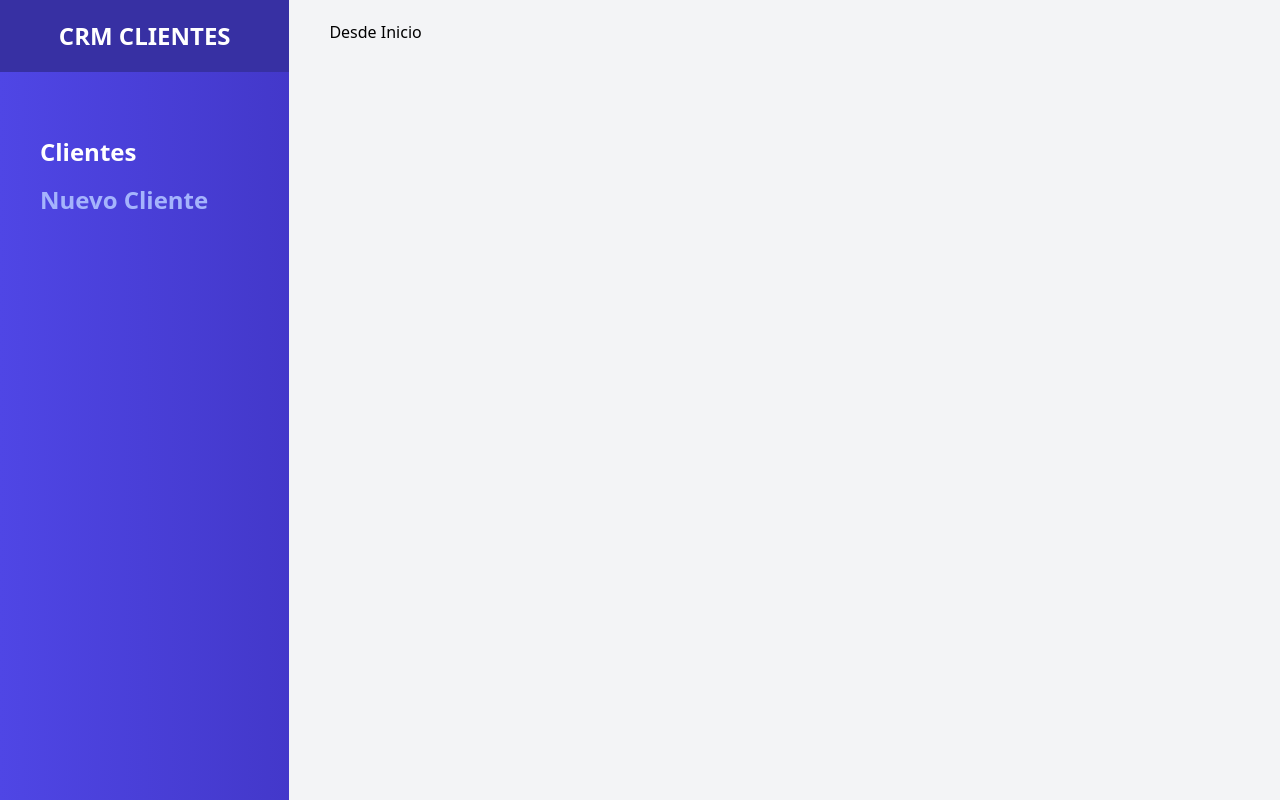
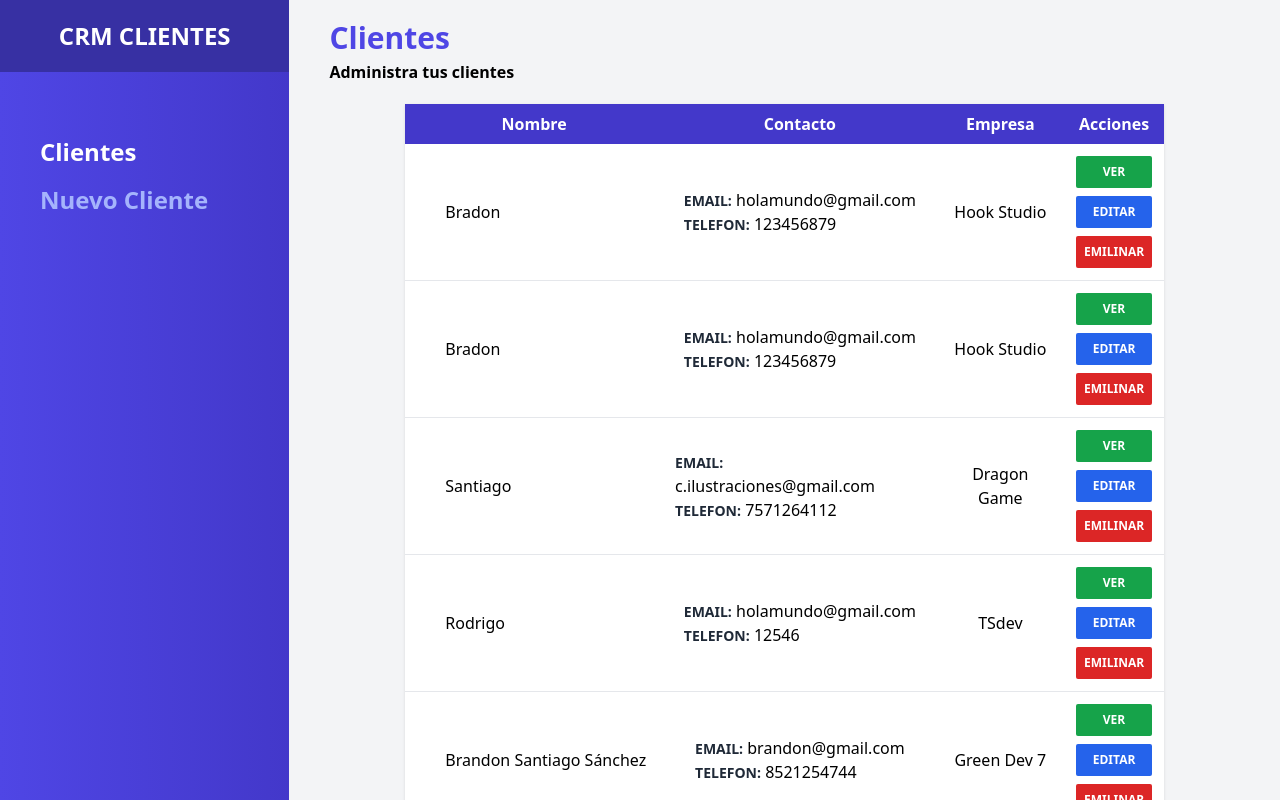
Before and after one commit to tonatiujsanchez/crm-react, a React (Vite) app: page /clientes in a window 1280 px wide. Shown: the top 800 px of the page. Built offline with nearby package versions, Linux system fonts and the light colour scheme; data requests are answered from the project's data file.

Commit message:
Mostrar Clientes y Ver Detalles de Cliente implementado

```diff
--- a/db.json
+++ b/db.json
@@ -31,6 +31,30 @@
       "telefono": "12546",
       "notas": "El cliente requiere tóner cada fin de mes.",
       "id": 4
+    },
+    {
+      "nombre": "Brandon Santiago Sánchez",
+      "empresa": "Green Dev 7",
+      "email": "brandon@gmail.com",
+      "telefono": "8521254744",
+      "notas": "El cliente requiere tóner de calidad premium cada 15 días, con entrega a domicilio.",
+      "id": 5
+    },
+    {
+      "nombre": "Rodrigo Sánchez Hernández",
+      "empresa": "Hook Studio",
+      "email": "Rodrigo@gmail.com",
+      "telefono": "",
+      "notas": "El cliente requiere mantenimiento a sus copiadoras.",
+      "id": 6
+    },
+    {
+      "nombre": "Aaron Hernández",
+      "empresa": "Tlapalli Studio",
+      "email": "AaronHer@gmail.com",
+      "telefono": "999 888 7766",
+      "notas": "",
+      "id": 7
     }
   ]
 }
--- a/src/App.jsx
+++ b/src/App.jsx
@@ -6,6 +6,7 @@ import Layout from "./layout/Layout"
 import Inicio from './pages/Inicio'
 import NuevoCliente from "./pages/NuevoCliente"
 import EditarCliente from "./pages/EditarCliente"
+import VerCliente from "./pages/VerCliente"
 
 
 
@@ -19,6 +20,7 @@ function App() {
                     <Route index element={ <Inicio /> } />
                     <Route path="nuevo" element={ <NuevoCliente /> } />
                     <Route path="editar/:id" element={ <EditarCliente /> } />
+                    <Route path=":id" element={ <VerCliente /> } />
                 </Route>
             </Routes>
         </BrowserRouter>
--- /dev/null
+++ b/src/components/Cliente.jsx
@@ -0,0 +1,36 @@
+import { useNavigate } from "react-router-dom";
+
+
+const Cliente = ({ cliente }) => {
+
+    const navigate = useNavigate();
+
+    const { nombre, empresa, email, telefono, notas, id  } = cliente;
+
+
+  return (
+    <tr className="border-b hover:bg-gray-100">
+        <td className="p-3 pl-10">{ nombre }</td>
+        <td className="p-3 hidden md:table-cell">
+            <div className="grid place-content-center">
+                <p><span className="text-gray-800 uppercase font-bold text-sm">Email:</span> { email }</p>
+                <p><span className="text-gray-800 uppercase font-bold text-sm">Telefon:</span> { telefono }</p>
+            </div>
+        </td>
+        <td className="p-3 text-center">
+            <p className="">{ empresa }</p>
+        </td>
+        <td className="p-3">
+            <button
+                onClick={ ()=> navigate(`/clientes/${id}`) }
+                type="button"
+                className=" bg-green-600 hover:bg-green-700 text-white block w-full p-2 mb-2 uppercase font-bold text-xs rounded-sm">Ver</button>
+            <button type="button" className=" bg-blue-600 hover:bg-blue-700 text-white block w-full p-2 mb-2 uppercase font-bold text-xs rounded-sm">Editar</button>
+            <button type="button" className=" bg-red-600 hover:bg-red-700 text-white block w-full p-2 uppercase font-bold text-xs rounded-sm">Emilinar</button>
+        </td>
+
+    </tr>
+  )
+}
+
+export default Cliente
--- a/src/components/Formulario.jsx
+++ b/src/components/Formulario.jsx
@@ -10,7 +10,7 @@ const Formulario = () => {
     const nuevoClienteSchema = Yup.object().shape({
         nombre: Yup.string()
                     .min(3, 'El nombre es muy corto')
-                    .max(18, 'El nombre es muy largo')
+                    .max(40, 'El nombre es muy largo')
                     .required('El nombre del cliente es obligatorio') ,
         empresa: Yup.string()
                         .required('El nombre de la empresa es obligatorio'),
--- /dev/null
+++ b/src/components/SkeletonVerCliente.jsx
@@ -0,0 +1,29 @@
+
+
+
+const SkeletonVerCliente = () => {
+    return (
+        <div className="rounded-md max-w-sm mt-10">
+            <div className="animate-pulse flex flex-col">
+                <div className="flex-1 space-y-4 py-1 mb-10">
+                    <div className="h-2 bg-slate-300 rounded w-56"></div>
+                    <div className="h-8 bg-slate-300 rounded w-96"></div>
+                </div>
+                <div className="flex-1 space-y-4 py-1 mb-5">
+                    <div className="grid grid-cols-3 gap-4">
+                        <div className="h-3 bg-slate-300 rounded col-span-1"></div>
+                        <div className="h-2 bg-slate-300 rounded col-span-1"></div>
+                    </div>
+                </div>
+                <div className="mb-4 h-3 bg-slate-300 rounded w-28"></div>
+                <div className="mb-4 h-2 bg-slate-300 rounded w-52 sm:ml-7"></div>
+                <div className="mb-4 h-2 bg-slate-300 rounded w-36 sm:ml-7"></div>
+
+                <div className="mb-4 h-3 bg-slate-300 rounded w-28 mt-3"></div>
+                <div className="mb-4 h-52 bg-slate-300 rounded w-full md:w-96 mt-1 sm:ml-7"></div>
+            </div>
+        </div>
+    )
+}
+
+export default SkeletonVerCliente
--- a/src/layout/Layout.jsx
+++ b/src/layout/Layout.jsx
@@ -24,7 +24,7 @@ const Layout = () => {
                     </NavLink>
             </nav>
         </div>
-        <div className="md:w-4/5 px-10 py-5">
+        <div className="md:w-4/5 px-3 sm:px-10 py-5">
             <Outlet />
         </div>
     </div>
--- a/src/pages/Inicio.jsx
+++ b/src/pages/Inicio.jsx
@@ -1,11 +1,54 @@
-
+import { useEffect, useState } from 'react'
+import Cliente from '../components/Cliente';
 
 const Inicio = () => {
-  return (
-    <div>
-        <h1>Desde Inicio</h1>
-    </div>
-  )
+
+    const [ clientes, setClientes ] = useState([]);
+
+    useEffect(async () => {
+        const getClientes = async () => {
+            try {
+                const url = 'http://localhost:4000/clientes';
+                const resp = await fetch(url);
+                const result = await resp.json();
+
+                setClientes( result );
+                console.log( result );
+            } catch (error) {
+                console.log('Hubo un error al intentar obtener los clientes', error);
+            }
+        }
+        getClientes();
+    }, [])
+
+    return (
+        <div>
+            <h1 className="font-black text-3xl text-indigo-600">Clientes</h1>
+            <p className=" mt-1 text-md font-semibold">Administra tus clientes</p>
+
+            {( clientes.length > 0)
+                ? (<table className='max-w-full mt-5 table-auto shadow bg-white m-auto lg:w-10/12'>
+                    <thead className='bg-indigo-700 text-white'>
+                        <tr>
+                            <th className='p-2'>Nombre</th>
+                            <th className='p-2 hidden md:table-cell'>Contacto</th>
+                            <th className='p-2'>Empresa</th>
+                            <th className='p-2'>Acciones</th>
+                        </tr>
+                    </thead>
+                    <tbody>
+                        { clientes.map( cliente => (
+                            <Cliente key={ cliente.id } cliente = { cliente } />
+                        ))
+                        }
+                    </tbody>
+                </table>
+                )
+                : <p>No hay clientes registrados</p>
+
+            }
+        </div>
+    )
 }
 
 export default Inicio
--- a/src/pages/NuevoCliente.jsx
+++ b/src/pages/NuevoCliente.jsx
@@ -4,7 +4,7 @@ const NuevoCliente = () => {
   return (
     <>
       <h1 className="font-black text-3xl text-indigo-600">Nuevo Cliente</h1>
-      <p className=" mt-1 text-md font-semibold">Llena los siguientes campos para registros un nuevo cliente</p>
+      <p className=" mt-1 text-md font-semibold">Llena los campos para registrar un nuevo cliente</p>
       <Formulario />
     </>
   )
--- /dev/null
+++ b/src/pages/VerCliente.jsx
@@ -0,0 +1,65 @@
+import { useParams } from "react-router-dom"
+import { useState, useEffect } from 'react'
+
+import SkeletonVerCliente from './../components/SkeletonVerCliente'
+
+
+const VerCliente = () => {
+
+    const { id } = useParams();
+    const [ cliente, setCliente ] = useState({});
+    const [ cargando, setCargando ] = useState(false);
+
+    useEffect(() => {
+        setCargando(true)
+        const getCliente = async() =>{
+            try {
+                const url = `http://localhost:4000/clientes/${ id }`;
+                const resp = await fetch( url );
+                const result = await resp.json();
+
+                setCliente( result )
+            } catch (error) {
+                console.log('Hubo un error al tratar de leer el cliente.', error);
+            }
+            setTimeout(() => {
+                setCargando(false);
+            }, 800);
+        }
+        getCliente();
+    },[])
+  return (
+    <div>
+        {( cargando )
+        ? ( <SkeletonVerCliente /> )
+        : ( ( Object.keys(cliente).length > 0 )
+            ?<>
+                <p className=" mt-10 text-md font-semibold">Información detallada del cliente</p>
+                <h1 className="font-black text-3xl text-indigo-600">{ cliente.nombre }</h1>
+
+                <div className="mt-8">
+                    <p className="uppercase font-extrabold text-indigo-900 mb-4">Empresa: <span className="text-gray-700 font-semibold">{ cliente.empresa }</span></p>
+                    <p className="uppercase font-extrabold text-indigo-900 mb-1">Contacto:</p>
+                    <div className="sm:ml-7 mb-4">
+                        <p className="font-semibold">Email: <span className="text-gray-700">{ cliente.email }</span></p>
+                        { ( cliente.telefono )
+                            &&<p className="font-semibold">Telefono: <span className="text-gray-700">{ cliente.telefono }</span></p>
+
+                        }
+                    </div>
+                    { ( cliente.notas )
+                        && <>
+                            <p className="uppercase font-extrabold text-indigo-900 mb-1">Notas:</p>
+                            <textarea className="sm:ml-7 w-full md:w-96 min-h-[200px] bg-white p-5 rounded-lg" disabled value={ cliente.notas }></textarea>
+                        </>
+                    }
+                </div>
+            </>
+            : <h2 className=" mt-32 text-2xl uppercase font-bold text-slate-700 text-center max-w-[300px] mx-auto md:ml-10">No se encontraron resultados</h2>
+        )}
+
+    </div>
+  )
+}
+
+export default VerCliente
```
